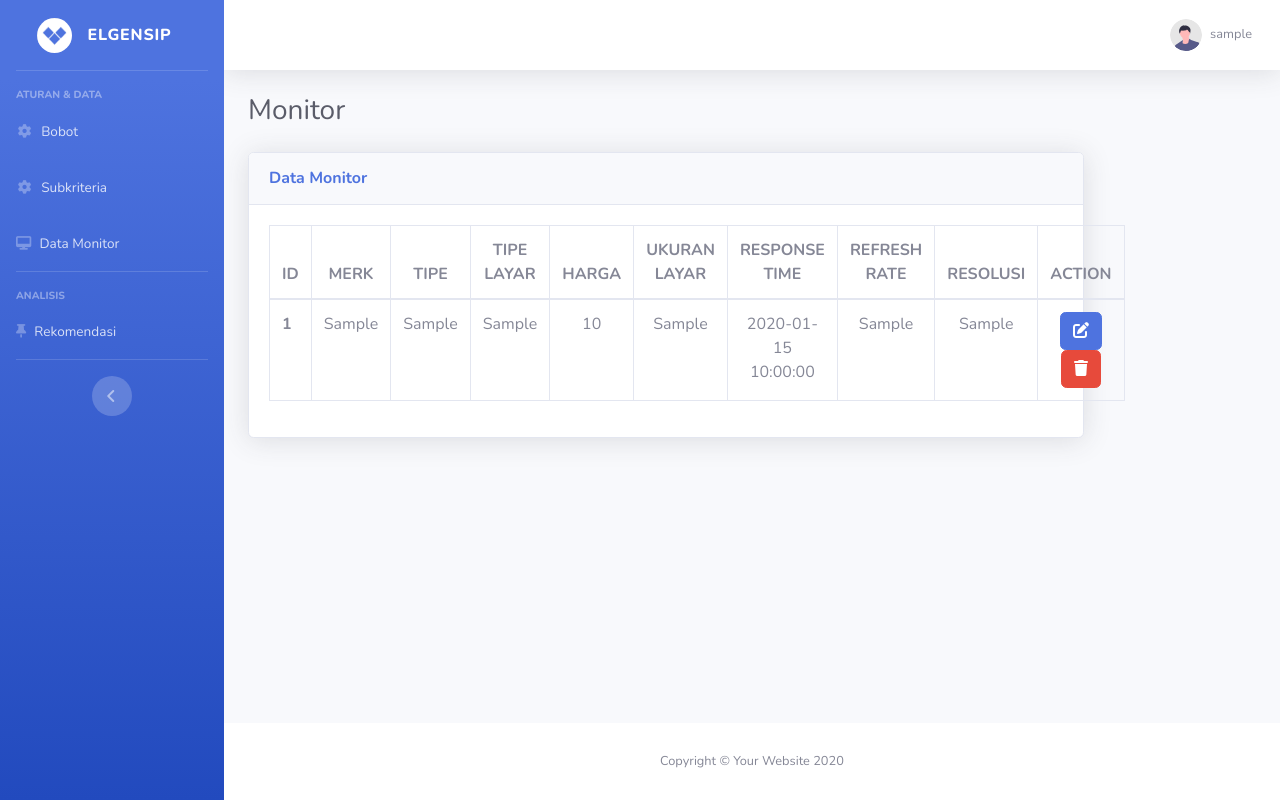
After one commit to fikriwado/SPK_Topsis_Rekomendasi-Monitor, a PHP site: page /monitor.php in a window 1280 px wide. The commit adds this page. Run offline with PHP 8.4, Linux system fonts and the light colour scheme; the visitor is signed in with stand-in values (Sample User, id 1); tables that the repository leaves empty or names only in its code hold one stand-in row (values such as "Sample post"); some libraries are stand-ins or nearby versions.

Commit message:
add monitor

```diff
--- a/koneksi.php
+++ b/koneksi.php
@@ -1,3 +1,3 @@
 <?php
 
-$koneksi = mysqli_connect('localhost','root','','spkdb') or die('Error koneksi');
+$koneksi = mysqli_connect('localhost','root','admin123','spkdb') or die('Error koneksi');
--- /dev/null
+++ b/monitor.php
@@ -0,0 +1,133 @@
+<?php
+  require_once('init.php');
+
+  if (!is_login()) {
+    header('Location: login.php');
+  }
+
+  require_once('koneksi.php');
+?>
+
+<!DOCTYPE html>
+<html lang="en">
+  <head>
+    <?php @include('partials/head.php'); ?>
+		<script src="https://unpkg.com/feather-icons"></script>
+  </head>
+
+  <body id="page-top">
+    <div id="wrapper">
+      <?php @include('partials/sidebar.php'); ?>
+
+      <!-- Content Wrapper -->
+      <div id="content-wrapper" class="d-flex flex-column">
+
+      <!-- Main Content -->
+        <div id="content">
+          <?php @include('partials/topbar.php'); ?>
+
+          <!-- Begin Page Content -->
+          <div class="container-fluid">
+            <div class="row">
+              <div class="col">
+                <h1 class="h3 mb-4 text-gray-800">Monitor</h1>
+              </div>
+            </div>
+
+            <div class="row">
+              <div class="col-lg-10">
+                <div class="card shadow mb-4">
+                  <div class="card-header py-3">
+                    <h6 class="m-0 font-weight-bold text-primary">
+                      Data Monitor
+                    </h6>
+                  </div>
+                  <div class="card-body">
+                    <table class="table table-bordered text-center">
+                      <thead>
+                        <tr>
+                          <th scope="col" class="text-left">ID</th>
+                          <th scope="col">MERK</th>
+                          <th scope="col" width="20%">TIPE</th>
+                          <th scope="col">TIPE LAYAR</th>
+                          <th scope="col">HARGA</th>
+                          <th scope="col">UKURAN LAYAR</th>
+                          <th scope="col">RESPONSE TIME</th>
+                          <th scope="col">REFRESH RATE</th>
+                          <th scope="col">RESOLUSI</th>
+													<th scope="col" width="20%">ACTION</th>
+                        </tr>
+                      </thead>
+                      <tbody>
+                        <?php
+                            $sql    = "SELECT * FROM monitor";
+                            $result = mysqli_query($koneksi, $sql);
+
+														while($data = $result->fetch_assoc()) {
+															echo "
+																<tr>
+																		<th scope='row' class='text-left'>".$data['id']."</th>
+																		<td>".$data['merk']."</td>
+																		<td>".$data['tipe']."</td>
+																		<td>".$data['tipe_panel']."</td>
+																		<td>".$data['harga']."</td>
+																		<td>".$data['ukuran_layar']."</td>
+																		<td>".$data['response_time']."</td>
+																		<td>".$data['refresh_rate']."</td>
+																		<td>".$data['resolusi']."</td>";?>
+																		<td>
+																			<button class="btn btn-primary btn-icon" type="button">
+																			<i class="fas fa-edit"></i></button>
+																			<button class="btn btn-danger btn-icon" type="button">
+																			<i class="fas fa-trash"></i></button>
+
+																		</td>
+																</tr><?php
+                              ;
+														}
+
+                        ?>
+
+                      </tbody>
+                    </table>
+                  </div>
+                </div>
+              </div>
+            </div>
+          </div>
+          <!-- /.container-fluid -->
+        </div>
+        <!-- End of Main Content -->
+
+        <?php @include('partials/footer.php'); ?>
+      </div>
+      <!-- End of Content Wrapper -->
+    </div>
+
+    <?php @include('partials/scroll-top-modal-logout.php'); ?>
+
+    <!-- Bootstrap core JavaScript-->
+    <script
+      src="https://cdnjs.cloudflare.com/ajax/libs/jquery/3.6.0/jquery.min.js"
+      integrity="sha512-894YE6QWD5I59HgZOGReFYm4dnWc1Qt5NtvYSaNcOP+u1T9qYdvdihz0PPSiiqn/+/3e7Jo4EaG7TubfWGUrMQ=="
+      crossorigin="anonymous"
+      referrerpolicy="no-referrer"
+    ></script>
+    <script
+      src="https://cdn.jsdelivr.net/npm/bootstrap@4.6.2/dist/js/bootstrap.bundle.min.js"
+      integrity="sha384-Fy6S3B9q64WdZWQUiU+q4/2Lc9npb8tCaSX9FK7E8HnRr0Jz8D6OP9dO5Vg3Q9ct"
+      crossorigin="anonymous"
+    ></script>
+
+    <!-- Core plugin JavaScript-->
+    <script
+      src="https://cdnjs.cloudflare.com/ajax/libs/jquery-easing/1.4.1/jquery.easing.min.js"
+      integrity="sha512-0QbL0ph8Tc8g5bLhfVzSqxe9GERORsKhIn1IrpxDAgUsbBGz/V7iSav2zzW325XGd1OMLdL4UiqRJj702IeqnQ=="
+      crossorigin="anonymous"
+      referrerpolicy="no-referrer"
+    ></script>
+
+    <!-- Custom scripts for all pages-->
+    <script src="assets/js/sb-admin-2.min.js"></script>
+  </body>
+</html>
--- a/partials/sidebar.php
+++ b/partials/sidebar.php
@@ -43,7 +43,7 @@
 
   <!-- Nav Item -->
   <li class="nav-item">
-    <a class="nav-link" href="#">
+    <a class="nav-link" href="monitor.php">
       <i class="fas fa-desktop"></i>
       <span>Data Monitor</span></a
     >
```
